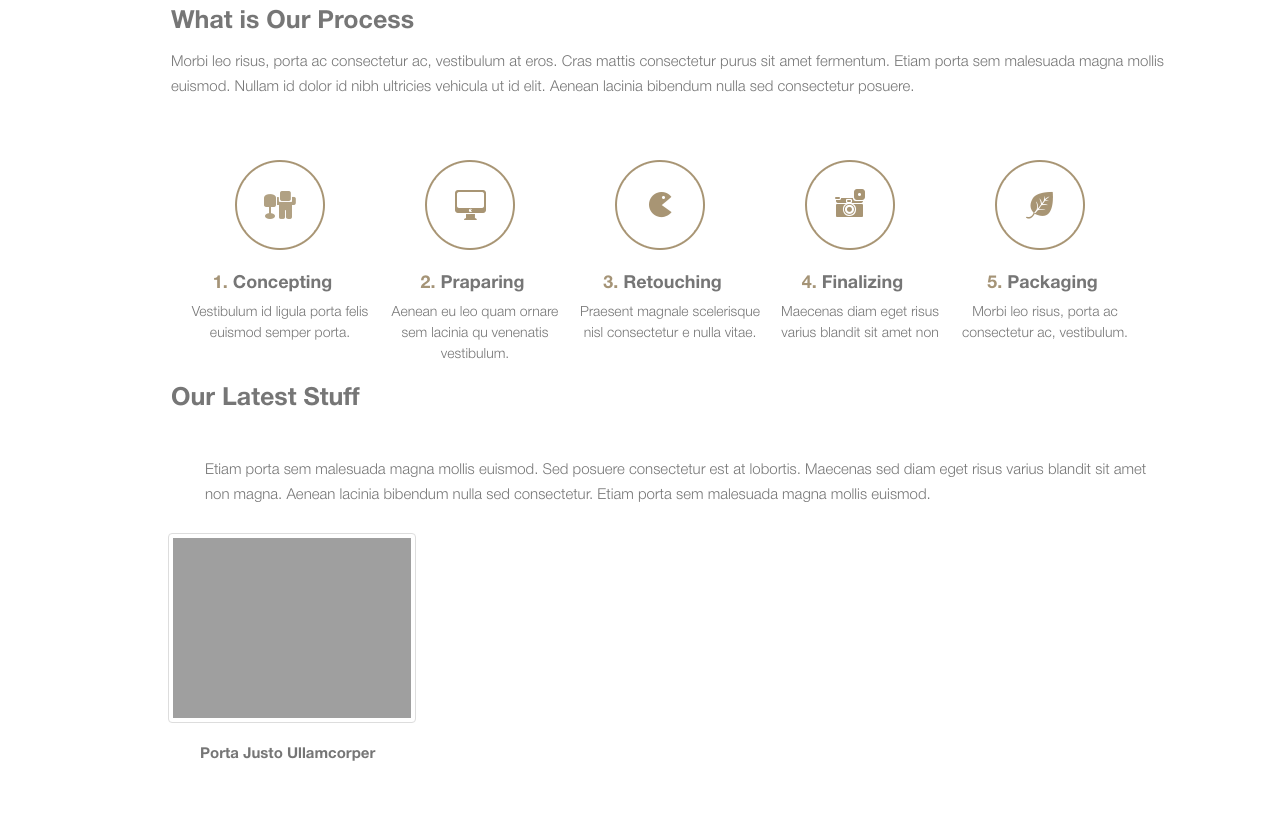
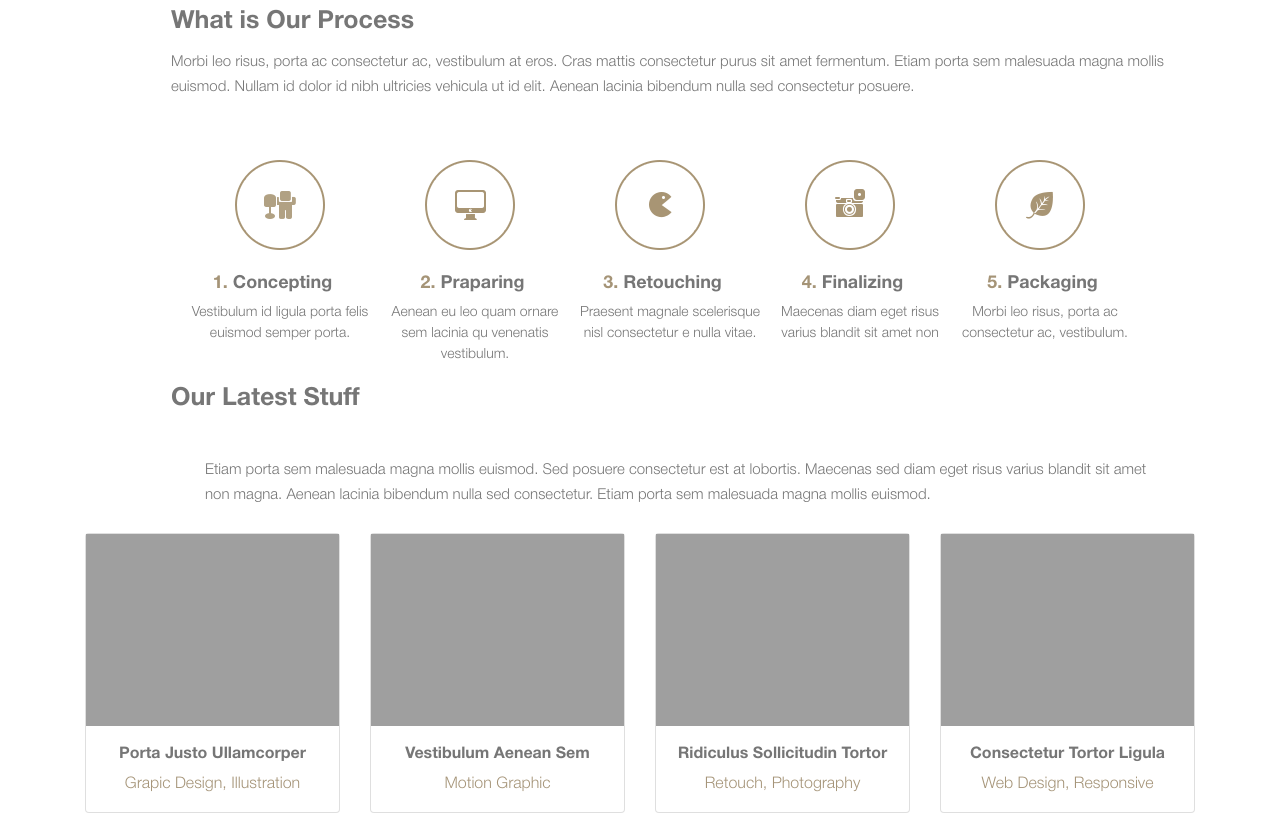
Before and after one commit to Romanch13/Site-Ipad-re, a website: page app/index.html in a window 1280 px wide. Shown: the part 849-1674 px from the top of the page. Before the commit the page ends 1615 px from the top, so only its background shows below. Drawn offline with Linux system fonts and the light colour scheme.

Commit message:
My maket-1
My maket-1

```diff
--- a/app/index.html
+++ b/app/index.html
@@ -172,20 +172,45 @@
 <div class="container">
 <div class="row">
 	<div class="col-md-12 col-sm-12 col-lg-12">
-			<div class="abz-4">Our Latest Stuff
-		</div>
+		<div class="abz-4">Our Latest Stuff</div>
 		<div class="paragraph-4-normal">
-				Etiam porta sem malesuada magna mollis euismod. Sed posuere consectetur est at lobortis. Maecenas sed diam eget risus varius blandit sit amet non magna. Aenean lacinia bibendum nulla sed consectetur. Etiam porta sem malesuada magna mollis euismod.</div>
+			Etiam porta sem malesuada magna mollis euismod. Sed posuere consectetur est at lobortis. Maecenas sed diam eget risus varius blandit sit amet non magna. Aenean lacinia bibendum nulla sed consectetur. Etiam porta sem malesuada magna mollis euismod.
 		</div>
 	</div>
+</div>
+</div>
+
 <div class="container">
 <div class="row">
 <div class="box">
 	<div class="col-md-3 col-sm-3 col-lg-3">
-		<img src="img/icon-1.png" class="img-fluid img-icon-1 img-thumbnail">
-		<div class="abz-5 center-block">Porta Justo Ullamcorper
+		<div class="card">
+			<img class="img-fluid card-img-1" src="img/icon-1.png" alt="photo">
+				<h6 class="abz-card-1">Porta Justo Ullamcorper</h6>
+				<p class="paragraph_card-1">Grapic Design, Illustration</p>
 			</div>
 			</div>
+		</div>
+		<div class="col-md-3 col-sm-3 col-lg-3">
+		<div class="card">
+			<img class="img-fluid card-img-2" src="img/icon-2.png" alt="photo">
+				<h6 class="abz-card-2">Vestibulum Aenean Sem</h6>
+				<p class="paragraph_card-2">Motion Graphic</p>
+			</div>
+			</div>
+			<div class="col-md-3 col-sm-3 col-lg-3">
+			<div class="card">
+			<img class="img-fluid card-img-3" src="img/icon-3.png" alt="photo">
+				<h6 class="abz-card-3">Ridiculus Sollicitudin Tortor</h6>
+				<p class="paragraph_card-3">Retouch, Photography</p>
+			</div>
+			</div>
+			<div class="col-md-3 col-sm-3 col-lg-3">
+			<div class="card">
+			<img class="img-fluid card-img-4" src="img/icon-4.png" alt="photo">
+				<h6 class="abz-card-4">Consectetur Tortor Ligula</h6>
+				<p class="paragraph_card-4">Web Design, Responsive</p>
+		</div></div>
 	</div>
 </div>
 </div>
--- a/src/sass/bootstrap_c/card.sass
+++ b/src/sass/bootstrap_c/card.sass
@@ -0,0 +1 @@
+.card .card-img-1
--- a/src/sass/common/common.sass
+++ b/src/sass/common/common.sass
@@ -26,14 +26,51 @@
 	font-weight: bold
 	padding: 15px
 	padding-left: 86px
-.box .abz-5
+//Параграфи карток
+.paragraph_card-1
+	font-family: "HelveticaLight", Helvetica, sans-serif
+	color: $p-card
+	text-align: center
+.paragraph_card-2
+	font-family: "HelveticaLight", Helvetica, sans-serif
+	color: $p-card
+	text-align: center
+.paragraph_card-3
+	font-family: "HelveticaLight", Helvetica, sans-serif
+	color: $p-card
+	text-align: center
+.paragraph_card-4
+	font-family: "HelveticaLight", Helvetica, sans-serif
+	color: $p-card
+	text-align: center
+
+//Абзаци карток
+.abz-card-1
 	font-family: "HelveticaBold", sans-serif
 	color: $p
-	font-size: 15px
 	font-weight: bold
-	position: relative
-	top: 20px
-	left: 100px
+	text-align: center
+	padding-top: 20px
+.abz-card-2
+	font-family: "HelveticaBold", sans-serif
+	color: $p
+	font-weight: bold
+	text-align: center
+	padding-top: 20px
+.abz-card-3
+	font-family: "HelveticaBold", sans-serif
+	color: $p
+	font-weight: bold
+	text-align: center
+	padding-top: 20px
+.abz-card-4
+	font-family: "HelveticaBold", sans-serif
+	color: $p
+	font-weight: bold
+	text-align: center
+	padding-top: 20px
+
+//параграфи
 .paragraph-1
 	font-family: "HelveticaLight", Helvetica, sans-serif
 	font-size: 16px
--- a/src/sass/common/vars.sass
+++ b/src/sass/common/vars.sass
@@ -6,3 +6,4 @@ $btn-jumb: #a59477
 $btn-jumb-1: #a57780
 $h5: #c7c7c7
 $p: #767676
+$p-card: #a59478
```
Also changed, not shown: app/css/main2.css, 1 other file. Lines whose indentation alone changed are shown as unchanged.
